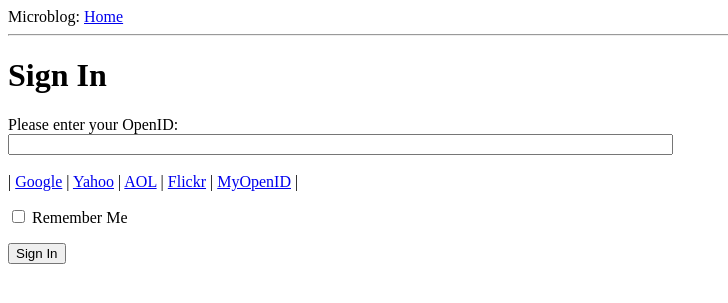
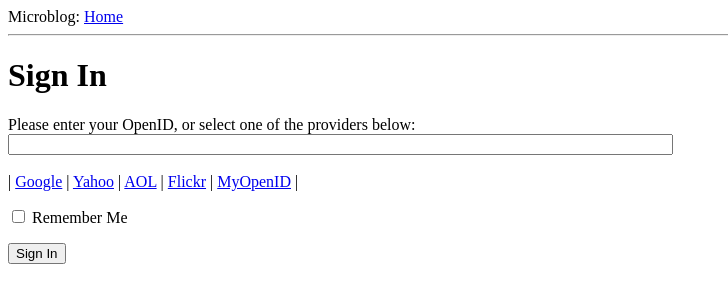
Before and after one commit to BobbyJoeSmith3/Sandbox, a Flask app: page /login in a window 1280 px wide. Shown: the top 303 px of the page, without its empty margins (0-728 px from the left). Run offline with Flask 2, Linux system fonts and the light colour scheme.

Commit message:
Update login instructions

```diff
--- a/microblog/app/templates/login.html
+++ b/microblog/app/templates/login.html
@@ -20,7 +20,7 @@ function set_openid(openid, pr) {
     {{ form.hidden_tag() }}
     <!--The actual fields of our form are rendered by the field objects, we just need to refer to a {{form.field_name}} template argument in the place where each field should be inserted-->
     <p>
-      Please enter your OpenID:<br/>
+      Please enter your OpenID, or select one of the providers below:<br/>
       <!--takes argument of character width-->
       {{ form.openid(size=80) }}<br/>
       <!--call descriptive error message submitted to form object-->
```
